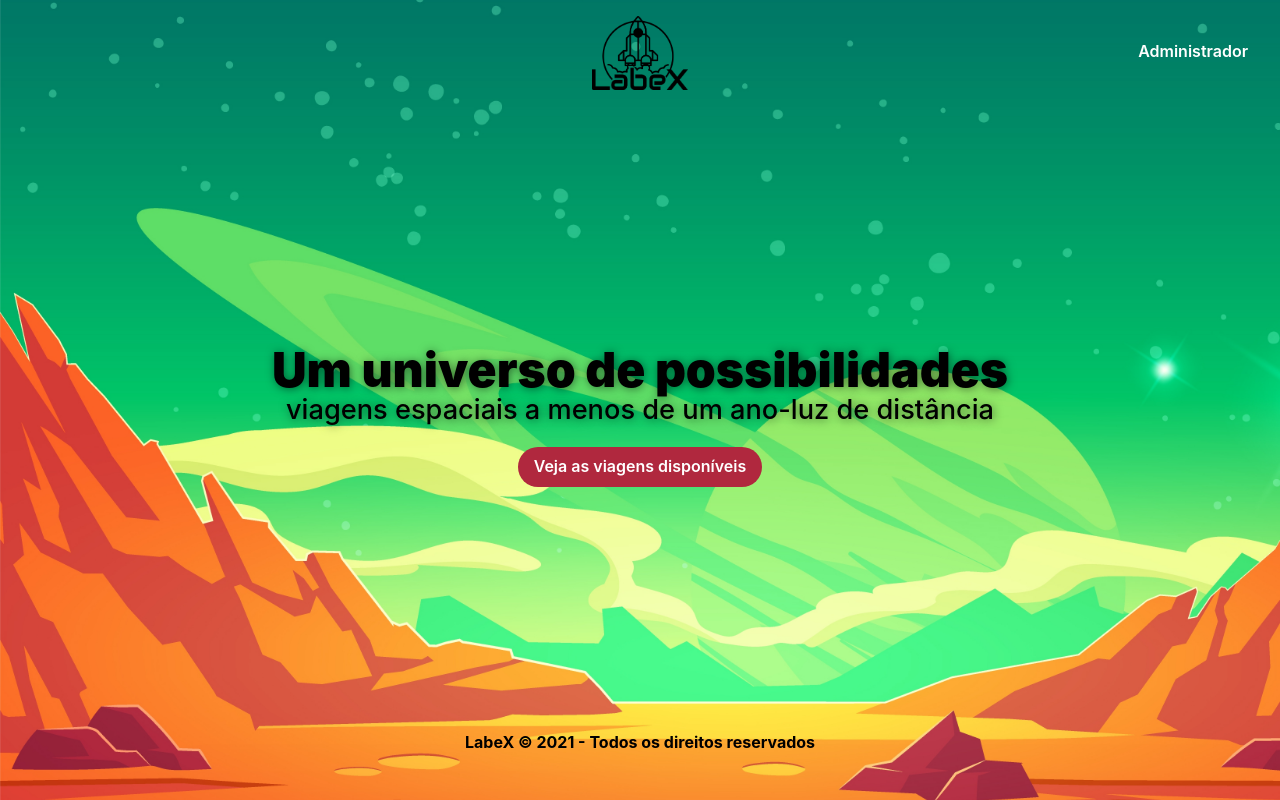
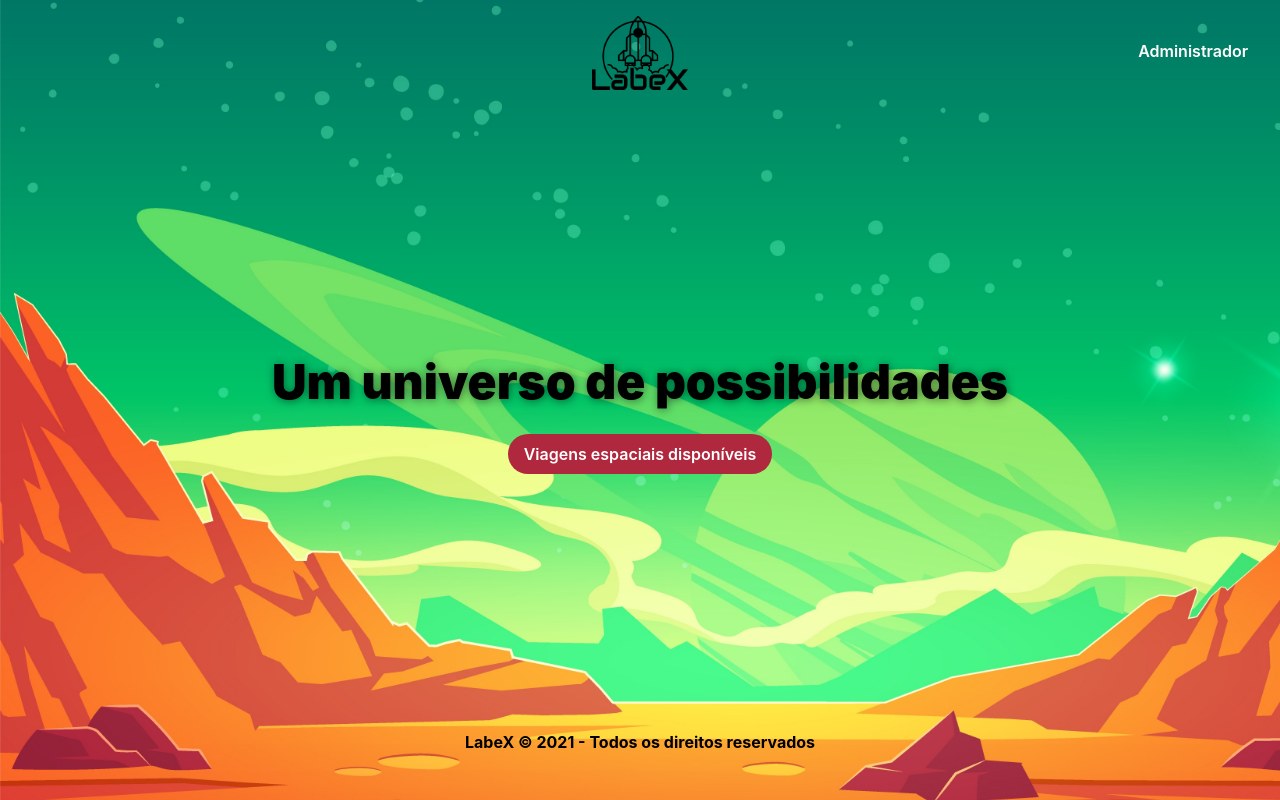
Before and after one commit to adryanefernandes/Labex, a React (Create React App) app: page / in a window 1280 px wide. Built offline with nearby package versions, Linux system fonts and the light colour scheme.

Commit message:
FEAT: Subtítulo removido da home

```diff
--- a/src/pages/public/home/HomePage.js
+++ b/src/pages/public/home/HomePage.js
@@ -3,7 +3,7 @@ import { useHistory } from 'react-router-dom'
 import Header from '../../../components/Header/Header'
 import ButtonPattern from '../../../components/ButtonPattern'
 import Footer from '../../../components/footer/Footer'
-import { Main, Container, Tittle, Subtittle } from './Styled'
+import { Main, Container, Tittle } from './Styled'
 
 function HomePage() {
   const history = useHistory()
@@ -15,10 +15,9 @@ function HomePage() {
       />
       <Main>
         <Tittle>Um universo de possibilidades</Tittle>
-        <Subtittle>viagens espaciais a menos de um ano-luz de distância</Subtittle>
         <ButtonPattern
           onClick={() => history.push('/trips/list')}
-          name={'Veja as viagens disponíveis'}
+          name={'Viagens espaciais disponíveis'}
           bg={'brand.darkRed'}
           margin={'1rem'}
           colorHover={'rgb(255, 80, 100)'}
--- a/src/pages/public/home/Styled.js
+++ b/src/pages/public/home/Styled.js
@@ -30,19 +30,3 @@ export const Tittle = styled.h1 `
     font-size: 3rem;
   }
 `
-export const Subtittle = styled.h3 `
-  font-size: 2.3rem;
-  margin-top: -1.8rem;
-  color: rgb(0, 0, 0);
-  font-weight: 500;
-  text-shadow: 1px 1px 10px rgba(0, 0, 0, .5);
-
-  @media screen and (max-device-width: 720px){
-    display: none;
-  }
-
-  @media screen and (min-device-width: 721px) and (max-device-width: 960px){
-    margin-top: -1rem;
-    font-size: 1.7rem;
-  }
-`
```
